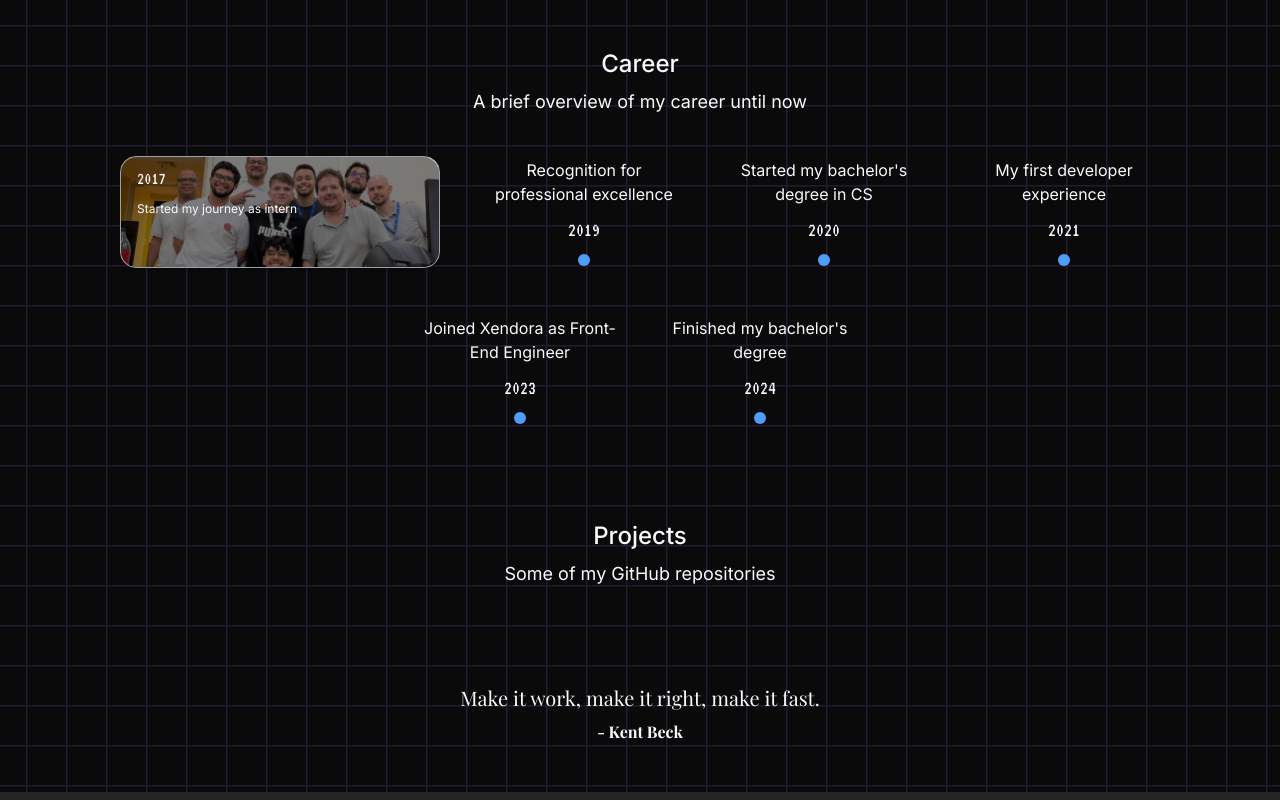
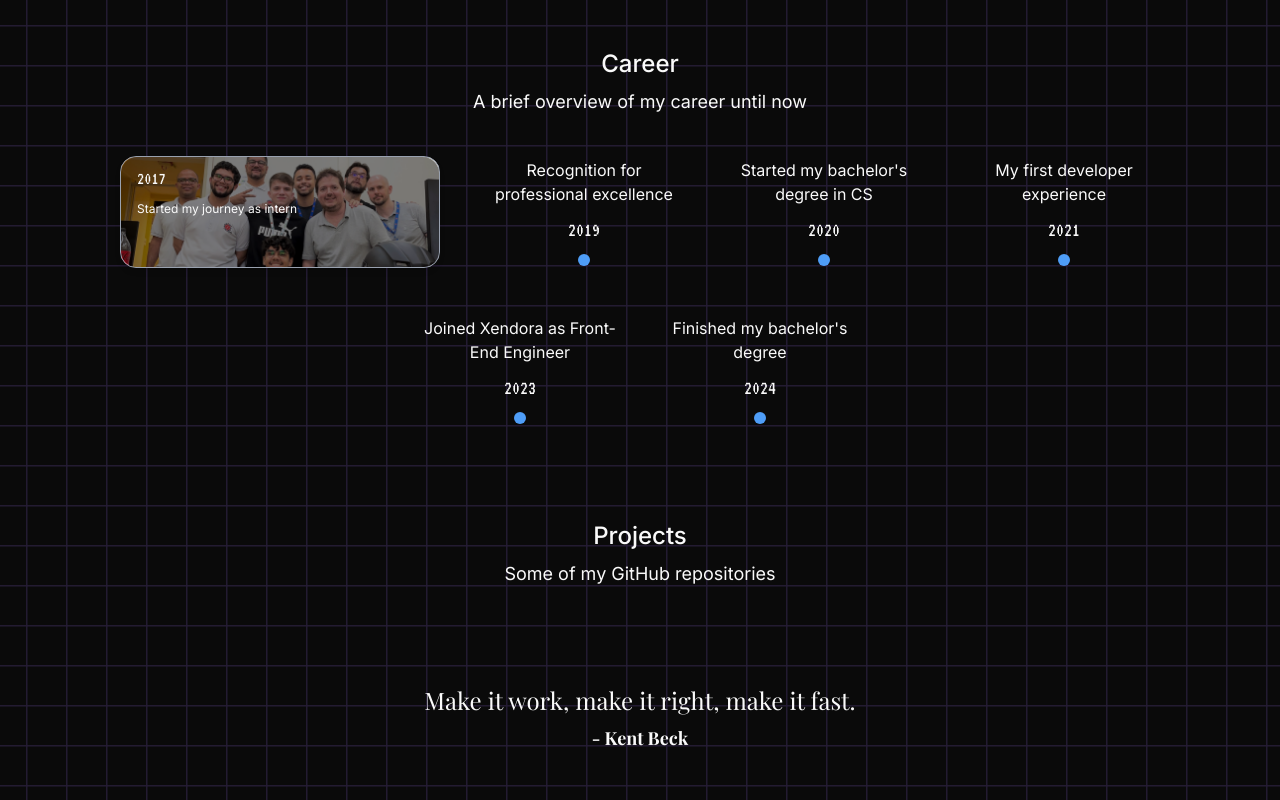
Before and after one commit to lucaskraus/lucaskraus, a React (Vite) app: page / in a window 1280 px wide. Shown: the part 1481-2281 px from the top of the page. Built offline with nearby package versions, Linux system fonts and the light colour scheme.

Commit message:
Update Quote component styling by increasing the header size to 2xl and adjusting the author text size to lg for improved visual hierarchy and readability.

```diff
--- a/src/components/Quote.tsx
+++ b/src/components/Quote.tsx
@@ -1,10 +1,12 @@
 export default function Quote() {
   return (
     <div className="flex flex-col gap-2 items-center">
-      <h1 className="font-playfair-display text-xl">
+      <h1 className="font-playfair-display text-2xl">
         Make it work, make it right, make it fast.
       </h1>
-      <p className="font-bold text-center font-playfair-display">- Kent Beck</p>
+      <p className="font-bold text-center font-playfair-display text-lg">
+        - Kent Beck
+      </p>
     </div>
   )
 }
```
